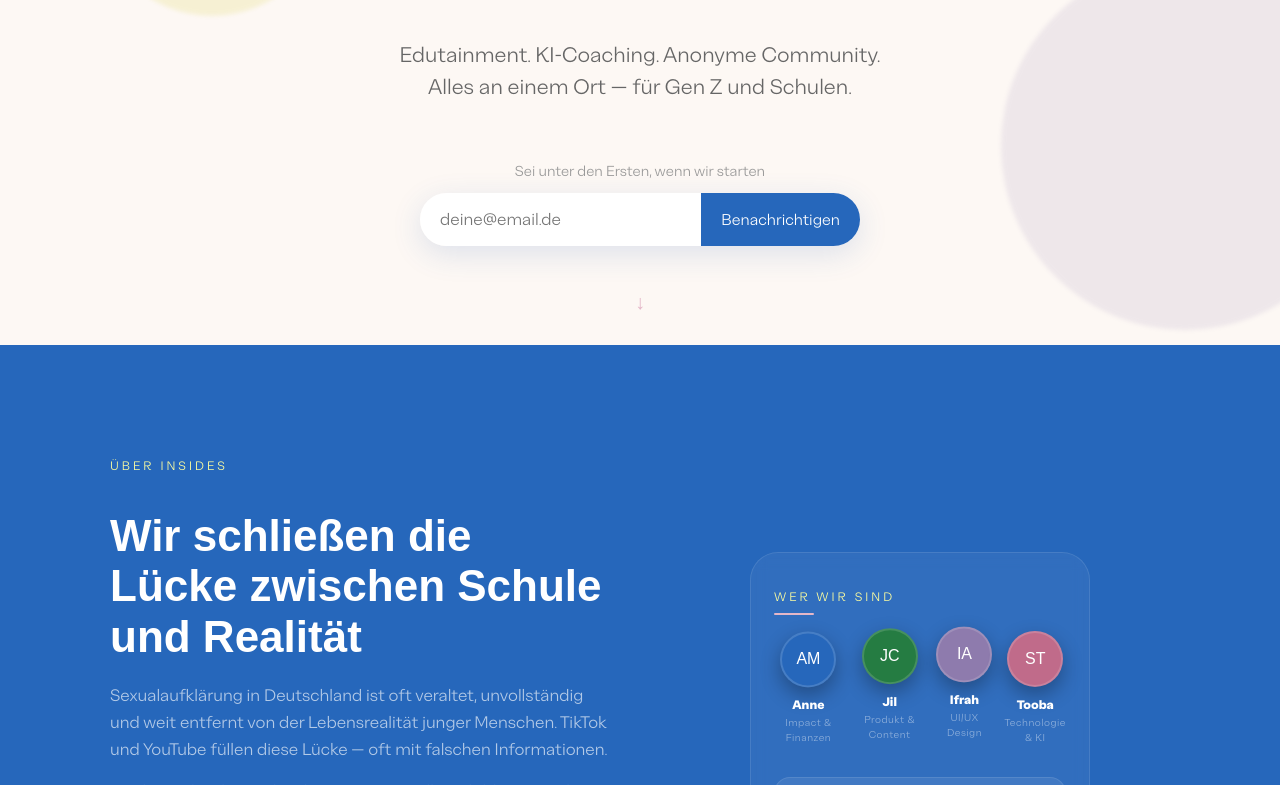
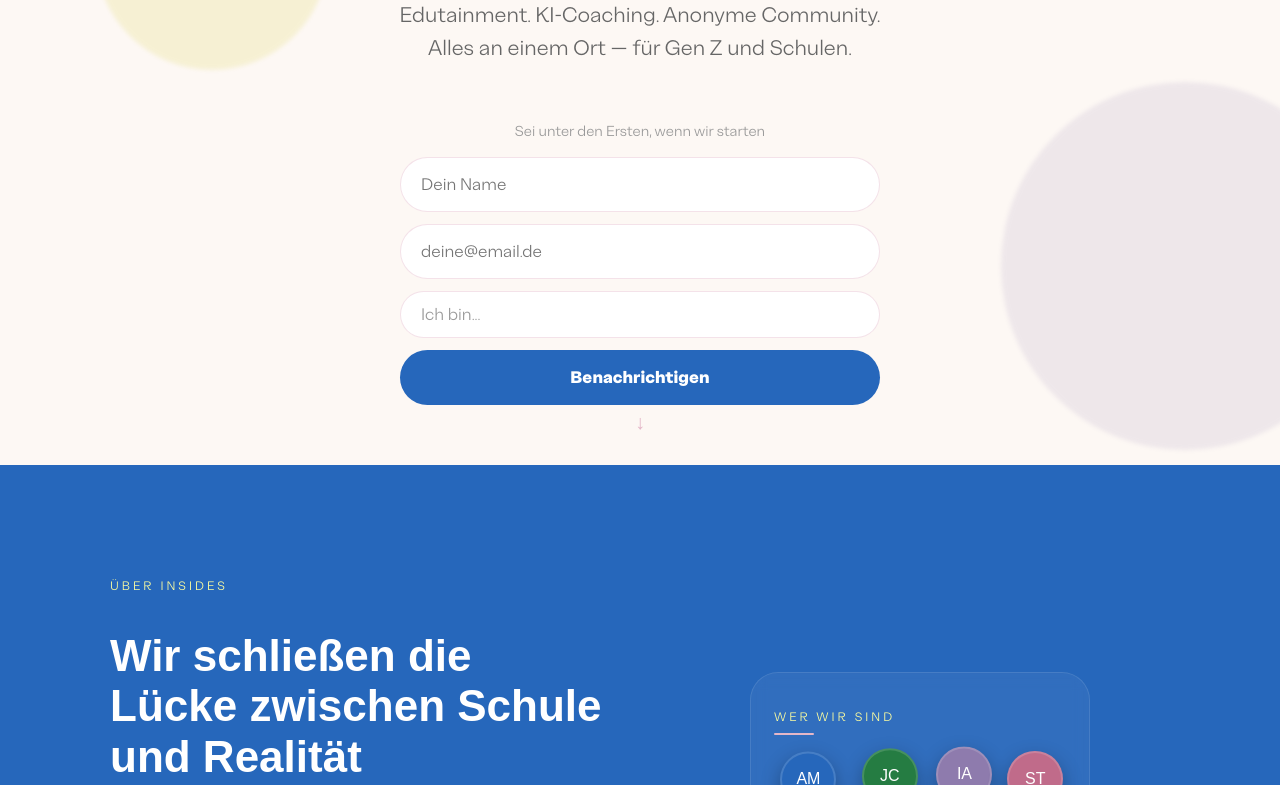
Before and after one commit to toobahasnain/insides-landing, a React (Create React App) app: page / in a window 1280 px wide. Shown: the part 615-1400 px from the top of the page. Built offline with nearby package versions, Linux system fonts and the light colour scheme; a web font is replaced by a local one.

Commit message:
add name type fields and google sheets integration

```diff
--- a/src/App.js
+++ b/src/App.js
@@ -434,8 +434,36 @@ function SectionHeader({ label, headline, sub, labelColor = C.violet, headlineCo
 // ── MAIN APP ──────────────────────────────────────────────
 export default function App() {
   const [lang, setLang] = useState("de");
+  const [name, setName] = useState("");
   const [email, setEmail] = useState("");
+  const [userType, setUserType] = useState("");
   const [submitted, setSubmitted] = useState(false);
+  const [formError, setFormError] = useState("");
+  const [loading, setLoading] = useState(false);
+
+  const SHEET_URL = "https://script.google.com/macros/s/AKfycbxi9vDzMRSk_GbxGjrbQrxfJdfIQO1WOdHX9D7Ls0b1tha19TTnBwIqVCSVR5RN3tLY/exec";
+
+  const submitToSheet = async () => {
+    if (!name.trim()) { setFormError(lang === "de" ? "Bitte Name eingeben" : "Please enter your name"); return; }
+    if (!email.trim() || !email.includes("@") || !email.includes(".")) { setFormError(lang === "de" ? "Bitte gültige E-Mail eingeben" : "Please enter a valid email"); return; }
+    if (!userType) { setFormError(lang === "de" ? "Bitte Typ auswählen" : "Please select your type"); return; }
+
+    setFormError("");
+    setLoading(true);
+
+    try {
+      await fetch(SHEET_URL, {
+        method: "POST",
+        mode: "no-cors",
+        headers: { "Content-Type": "application/json" },
+        body: JSON.stringify({ name, email, type: userType })
+      });
+      setSubmitted(true);
+    } catch (err) {
+      setFormError(lang === "de" ? "Fehler — bitte erneut versuchen" : "Error — please try again");
+    }
+    setLoading(false);
+  };
   const [menuOpen, setMenuOpen] = useState(false);
   const t = T[lang];
 
@@ -501,30 +529,51 @@ export default function App() {
         </motion.p>
 
         <motion.div initial={{ opacity: 0, y: 20 }} animate={{ opacity: 1, y: 0 }} transition={{ duration: 0.7, delay: 0.4 }}
-          style={{ width: "100%", maxWidth: 440, position: "relative", zIndex: 2 }}>
-          <p style={{ fontSize: 13, color: "#999", marginBottom: 12 }}>{t.hero.emailLabel}</p>
+          style={{ width: "100%", maxWidth: 480, position: "relative", zIndex: 2 }}>
+          <p style={{ fontSize: 13, color: "#999", marginBottom: 16 }}>{t.hero.emailLabel}</p>
           {!submitted ? (
-            <div style={{ display: "flex", borderRadius: 50, overflow: "hidden", boxShadow: "0 8px 30px rgba(38,103,187,0.15)" }}>
-              <input id="emailInput" value={email} onChange={e => setEmail(e.target.value)} placeholder={t.hero.emailPlaceholder}
-                onKeyDown={e => e.key === "Enter" && email.trim() && email.includes("@") && email.includes(".") && setSubmitted(true)}
-                style={{ flex: 1, padding: "14px 20px", border: "none", outline: "none", fontFamily: "'Alecrim', sans-serif", fontSize: 15, background: "white" }} />
-              <button onClick={() => {
-                  if (email.trim() && email.includes("@") && email.includes(".")) {
-                    setSubmitted(true);
-                  } else {
-                    document.getElementById("emailInput").style.outline = "2px solid #E4B7C8";
-                    setTimeout(() => { document.getElementById("emailInput").style.outline = "none"; }, 2000);
-                  }
-                }}
-                style={{ padding: "14px 20px", background: C.midnight, color: "white", border: "none", cursor: "pointer", fontFamily: "'Alecrim', sans-serif", fontSize: 14, fontWeight: 500, whiteSpace: "nowrap" }}>
-                {t.hero.emailBtn}
+            <div style={{ display: "flex", flexDirection: "column", gap: 12 }}>
+              {/* Name field */}
+              <input
+                value={name} onChange={e => setName(e.target.value)}
+                placeholder={lang === "de" ? "Dein Name" : "Your name"}
+                style={{ width: "100%", padding: "14px 20px", border: "1.5px solid rgba(228,183,200,0.4)", borderRadius: 50, outline: "none", fontFamily: "'Alecrim', sans-serif", fontSize: 15, background: "white", boxSizing: "border-box" }}
+              />
+              {/* Email field */}
+              <input
+                value={email} onChange={e => setEmail(e.target.value)}
+                placeholder={t.hero.emailPlaceholder}
+                style={{ width: "100%", padding: "14px 20px", border: "1.5px solid rgba(228,183,200,0.4)", borderRadius: 50, outline: "none", fontFamily: "'Alecrim', sans-serif", fontSize: 15, background: "white", boxSizing: "border-box" }}
+              />
+              {/* Type selector */}
+              <select
+                value={userType} onChange={e => setUserType(e.target.value)}
+                style={{ width: "100%", padding: "14px 20px", border: "1.5px solid rgba(228,183,200,0.4)", borderRadius: 50, outline: "none", fontFamily: "'Alecrim', sans-serif", fontSize: 15, background: "white", boxSizing: "border-box", color: userType ? "#2a2a2a" : "#999", appearance: "none", cursor: "pointer" }}
+              >
+                <option value="" disabled>{lang === "de" ? "Ich bin..." : "I am..."}</option>
+                <option value="Student / Gen Z">{lang === "de" ? "👩‍🎓 Schüler*in / Gen Z" : "👩‍🎓 Student / Gen Z"}</option>
+                <option value="School / Teacher">{lang === "de" ? "🏫 Lehrkraft / Schule" : "🏫 Teacher / School"}</option>
+                <option value="Parent">{lang === "de" ? "👪 Elternteil" : "👪 Parent"}</option>
+                <option value="Investor">{lang === "de" ? "💼 Investor*in" : "💼 Investor"}</option>
+                <option value="Other">{lang === "de" ? "✨ Sonstiges" : "✨ Other"}</option>
+              </select>
+              {/* Error message */}
+              {formError && (
+                <p style={{ color: "#c0392b", fontSize: 13, margin: 0, paddingLeft: 8 }}>{formError}</p>
+              )}
+              {/* Submit button */}
+              <button onClick={submitToSheet} disabled={loading}
+                style={{ width: "100%", padding: "15px 20px", background: loading ? "#aaa" : C.midnight, color: "white", border: "none", borderRadius: 50, cursor: loading ? "not-allowed" : "pointer", fontFamily: "'Alecrim', sans-serif", fontSize: 15, fontWeight: 600, transition: "background .2s" }}>
+                {loading ? (lang === "de" ? "Wird gesendet..." : "Sending...") : t.hero.emailBtn}
               </button>
             </div>
           ) : (
-            <motion.p initial={{ opacity: 0, scale: 0.9 }} animate={{ opacity: 1, scale: 1 }}
-              style={{ color: C.evergreen, fontSize: 15, padding: 16, background: "rgba(37,124,66,0.08)", borderRadius: 16 }}>
-              {t.hero.emailSuccess}
-            </motion.p>
+            <motion.div initial={{ opacity: 0, scale: 0.9 }} animate={{ opacity: 1, scale: 1 }}
+              style={{ color: C.evergreen, fontSize: 15, padding: 20, background: "rgba(37,124,66,0.08)", borderRadius: 20, textAlign: "center" }}>
+              <div style={{ fontSize: 32, marginBottom: 8 }}>🎉</div>
+              <p style={{ fontWeight: 600, marginBottom: 4 }}>{t.hero.emailSuccess}</p>
+              <p style={{ fontSize: 13, color: "#888" }}>{lang === "de" ? "Wir melden uns bald!" : "We will be in touch soon!"}</p>
+            </motion.div>
           )}
         </motion.div>
 
```
